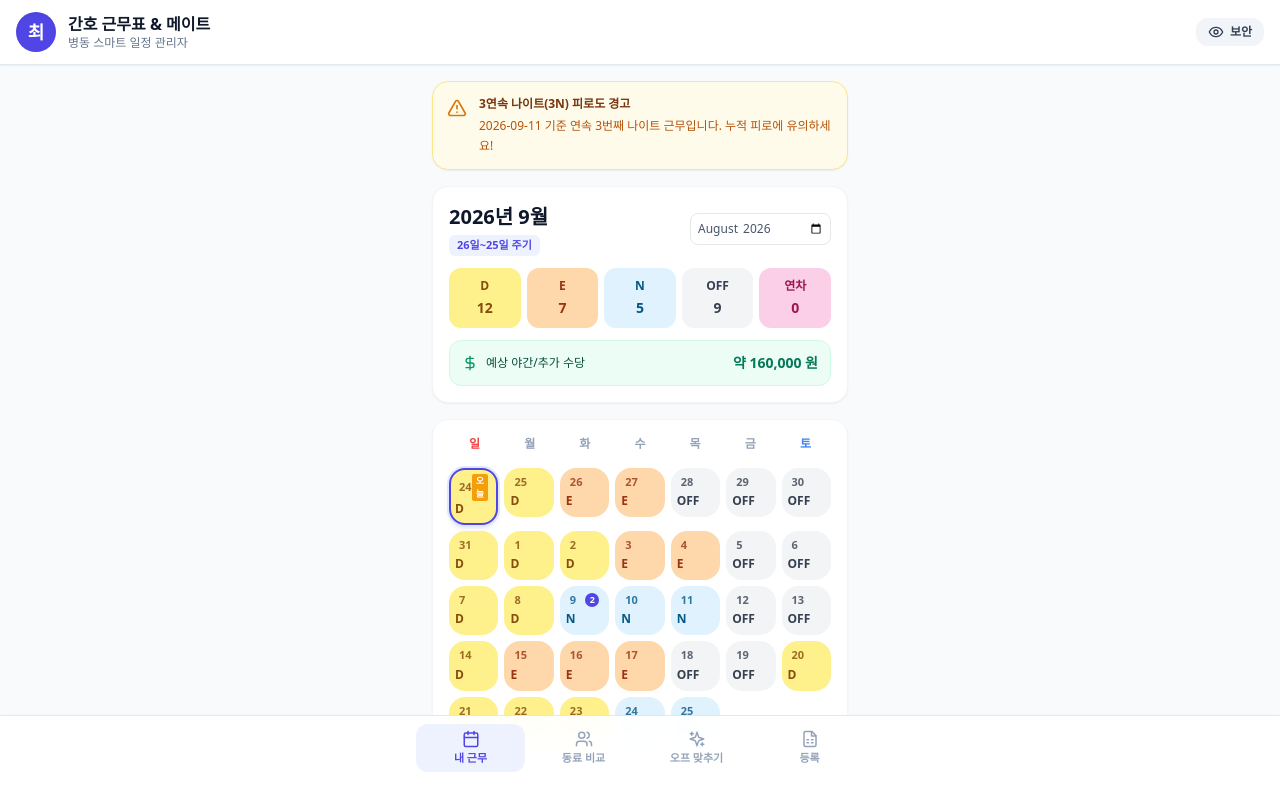
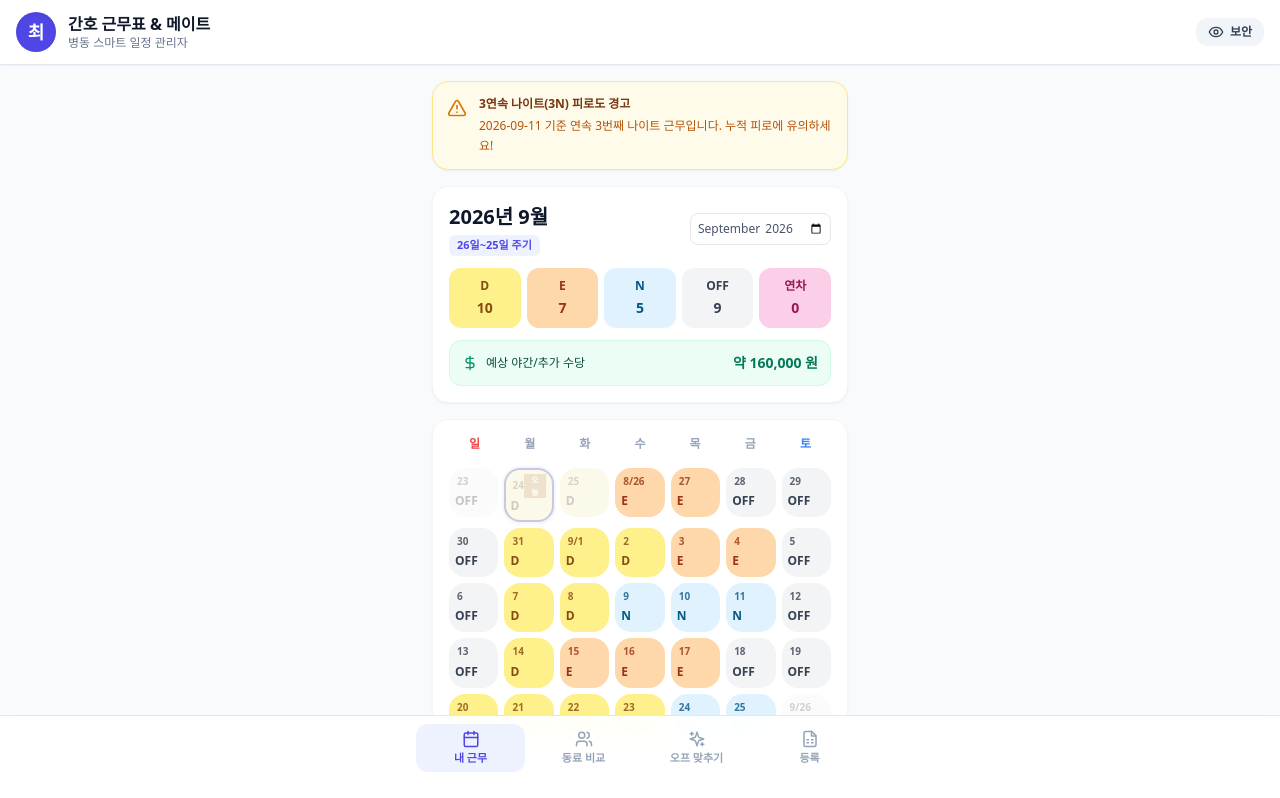
Before and after one commit to Choiseonkyeong/nurse-shift-calendar, a React (Vite) app: page / in a window 1280 px wide. Shown: the top 798 px of the page. Built offline with nearby package versions, Linux system fonts and the light colour scheme.

Commit message:
Update App.jsx

```diff
--- a/App.jsx
+++ b/App.jsx
@@ -1,4 +1,4 @@
-import React, { useState, useEffect } from 'react';
+import React, { useState } from 'react';
 import {
   Calendar, Users, Heart, AlertTriangle,
   DollarSign, Eye, EyeOff, FileSpreadsheet, Sparkles, Upload
@@ -13,7 +13,6 @@ const SHIFT_TYPES = {
   연차: { name: 'Annual', time: '연차 휴가', color: '#FBCFE8', textColor: '#9D174D' }
 };
 
-// YYYY-MM-DD 포맷 반환 함수
 const getTodayString = () => {
   const d = new Date();
   const year = d.getFullYear();
@@ -22,41 +21,35 @@ const getTodayString = () => {
   return `${year}-${month}-${day}`;
 };
 
-const getTodayMonthString = () => {
-  const d = new Date();
-  const year = d.getFullYear();
-  const month = String(d.getMonth() + 1).padStart(2, '0');
-  return `${year}-${month}`;
-};
-
 export default function App() {
   const todayStr = getTodayString();
-  const todayMonthStr = getTodayMonthString();
 
   const [activeTab, setActiveTab] = useState('my-shift');
-  const [baseMonth, setBaseMonth] = useState(todayMonthStr);
+  const [baseMonth, setBaseMonth] = useState('2026-09');
   const [userName] = useState('최수민');
-
-  // 오늘 날짜가 기본 선택되도록 설정
   const [selectedDate, setSelectedDate] = useState(todayStr);
 
   const [myShifts, setMyShifts] = useState({
-    '2026-08-24': 'D', '2026-08-25': 'D', '2026-08-26': 'E', '2026-08-27': 'E', '2026-08-28': 'OFF',
-    '2026-08-29': 'OFF', '2026-08-30': 'OFF', '2026-08-31': 'D', '2026-09-01': 'D', '2026-09-02': 'D',
-    '2026-09-03': 'E', '2026-09-04': 'E', '2026-09-05': 'OFF', '2026-09-06': 'OFF', '2026-09-07': 'D',
-    '2026-09-08': 'D', '2026-09-09': 'N', '2026-09-10': 'N', '2026-09-11': 'N', '2026-09-12': 'OFF',
-    '2026-09-13': 'OFF', '2026-09-14': 'D', '2026-09-15': 'E', '2026-09-16': 'E', '2026-09-17': 'E',
-    '2026-09-18': 'OFF', '2026-09-19': 'OFF', '2026-09-20': 'D', '2026-09-21': 'D', '2026-09-22': 'D',
-    '2026-09-23': 'D', '2026-09-24': 'N', '2026-09-25': 'N'
+    // 이전 달 영역 (비활성/투명 처리 대상)
+    '2026-08-23': 'OFF', '2026-08-24': 'D', '2026-08-25': 'D',
+    // 9월 주기 (8/26 ~ 9/25) - 활성 구간
+    '2026-08-26': 'E', '2026-08-27': 'E', '2026-08-28': 'OFF', '2026-08-29': 'OFF', '2026-08-30': 'OFF',
+    '2026-08-31': 'D', '2026-09-01': 'D', '2026-09-02': 'D', '2026-09-03': 'E', '2026-09-04': 'E',
+    '2026-09-05': 'OFF', '2026-09-06': 'OFF', '2026-09-07': 'D', '2026-09-08': 'D', '2026-09-09': 'N',
+    '2026-09-10': 'N', '2026-09-11': 'N', '2026-09-12': 'OFF', '2026-09-13': 'OFF', '2026-09-14': 'D',
+    '2026-09-15': 'E', '2026-09-16': 'E', '2026-09-17': 'E', '2026-09-18': 'OFF', '2026-09-19': 'OFF',
+    '2026-09-20': 'D', '2026-09-21': 'D', '2026-09-22': 'D', '2026-09-23': 'D', '2026-09-24': 'N', '2026-09-25': 'N',
+    // 다음 달 영역 (비활성/투명 처리 대상)
+    '2026-09-26': 'OFF', '2026-09-27': 'OFF'
   });
 
   const [memos, setMemos] = useState({
     '2026-08-24': [
-      { id: 1, type: '인수인계', time: '08:00', text: '인수인계 및 정기 V/S 체크', alert: '알림 없음', checked: false }
+      { id: 1, type: '인수인계', time: '08:00', text: '인수인계 및 정기 V/S 체크', checked: false }
     ],
     '2026-09-09': [
-      { id: 2, type: '인수인계', time: '14:00', text: '502호 중증 환자 수혈 및 V/S 체크 예정', alert: '30분전', checked: false },
-      { id: 3, type: '중요/공지', time: '16:00', text: '16시 병동 수당/인수인계 컨퍼런스 참석', alert: '알림 없음', checked: true }
+      { id: 2, type: '인수인계', time: '14:00', text: '502호 중증 환자 수혈 및 V/S 체크 예정', checked: false },
+      { id: 3, type: '중요/공지', time: '16:00', text: '16시 병동 수당/인수인계 컨퍼런스 참석', checked: true }
     ]
   });
 
@@ -68,10 +61,21 @@ export default function App() {
 
   const friends = [
     { name: '김민지', shifts: { '2026-09-05': 'OFF', '2026-09-06': 'OFF', '2026-09-09': 'E' } },
-    { name: '정수진', shifts: { '2026-09-05': 'OFF', '2026-09-12': 'OFF', '2026-09-09': 'N' } },
-    { name: '박지현', shifts: { '2026-09-05': 'OFF' } },
-    { name: '이서연', shifts: { '2026-09-05': 'OFF' } }
+    { name: '정수진', shifts: { '2026-09-05': 'OFF', '2026-09-12': 'OFF', '2026-09-09': 'N' } }
   ];
+
+  // 선택된 baseMonth(예: 2026-09) 주기에 속하는 날짜인지 판단 (전월 26일 ~ 당월 25일)
+  const isDateInCurrentPeriod = (dateStr) => {
+    const [targetYear, targetMonth] = baseMonth.split('-').map(Number);
+    const date = new Date(dateStr);
+
+    // 시작일: 전월 26일
+    const startDate = new Date(targetYear, targetMonth - 2, 26);
+    // 종료일: 당월 25일
+    const endDate = new Date(targetYear, targetMonth - 1, 25);
+
+    return date >= startDate && date <= endDate;
+  };
 
   const handleFileUpload = (e) => {
     const file = e.target.files[0];
@@ -81,13 +85,9 @@ export default function App() {
     reader.onload = (evt) => {
       const bstr = evt.target.result;
       const wb = XLSX.read(bstr, { type: 'binary' });
-      const wsname = wb.SheetNames[0];
-      const ws = wb.Sheets[wsname];
+      const ws = wb.Sheets[wb.SheetNames[0]];
       const data = XLSX.utils.sheet_to_json(ws, { header: 1 });
-
-      if (data.length > 0) {
-        parseMatrixData(data);
-      }
+      if (data.length > 0) parseMatrixData(data);
     };
     reader.readAsBinaryString(file);
   };
@@ -121,43 +121,19 @@ export default function App() {
 
   const handleAddMemo = () => {
     if (!memoText.trim()) return;
-    const newEntry = {
-      id: Date.now(),
-      type: memoCategory,
-      time: memoTime || '자율',
-      text: memoText,
-      checked: false
-    };
     setMemos({
       ...memos,
-      [selectedDate]: [...(memos[selectedDate] || []), newEntry]
+      [selectedDate]: [...(memos[selectedDate] || []), {
+        id: Date.now(), type: memoCategory, time: memoTime || '자율', text: memoText, checked: false
+      }]
     });
     setMemoText('');
     setMemoTime('');
   };
 
-  const handleToggleMemo = (date, id) => {
-    setMemos({
-      ...memos,
-      [date]: memos[date].map(m => m.id === id ? { ...m, checked: !m.checked } : m)
-    });
+  const getShiftCount = (code) => {
+    return Object.entries(myShifts).filter(([d, c]) => c === code && isDateInCurrentPeriod(d)).length;
   };
-
-  const handleDeleteMemo = (date, id) => {
-    setMemos({
-      ...memos,
-      [date]: memos[date].filter(m => m.id !== id)
-    });
-  };
-
-  const handleParsePaste = () => {
-    if (!pastedText.trim()) return;
-    const lines = pastedText.trim().split('\n').map(l => l.split('\t'));
-    parseMatrixData(lines);
-    setPastedText('');
-  };
-
-  const getShiftCount = (code) => Object.values(myShifts).filter(c => c === code).length;
 
   return (
     <div className="min-h-screen bg-slate-50 text-slate-800 pb-28 font-sans">
@@ -223,6 +199,7 @@ export default function App() {
               </div>
             </div>
 
+            {/* Calendar View */}
             <div className="bg-white p-4 rounded-2xl shadow-sm border border-slate-100 space-y-2">
               <div className="grid grid-cols-7 gap-1 text-center text-xs font-bold text-slate-400 pb-2">
                 <span className="text-red-500">일</span><span>월</span><span>화</span><span>수</span><span>목</span><span>금</span><span className="text-blue-500">토</span>
@@ -230,37 +207,41 @@ export default function App() {
 
               <div className="grid grid-cols-7 gap-1.5">
                 {Object.entries(myShifts).map(([dateStr, code]) => {
-                  const dayNum = dateStr.split('-')[2];
+                  const [y, m, d] = dateStr.split('-');
+                  const dayNum = parseInt(d, 10);
+                  const monthNum = parseInt(m, 10);
+
                   const info = SHIFT_TYPES[code] || SHIFT_TYPES.OFF;
+                  const isCurrentPeriod = isDateInCurrentPeriod(dateStr);
                   const isSelected = dateStr === selectedDate;
                   const isToday = dateStr === todayStr;
                   const dayMemos = memos[dateStr] || [];
+
+                  // 월이 바뀌는 첫 번째날(1일 또는 26일)에 월 라벨 표시 (예: 8/26, 9/1)
+                  const showMonthLabel = dayNum === 1 || dayNum === 26;
 
                   return (
                     <button
                       key={dateStr}
                       onClick={() => setSelectedDate(dateStr)}
                       className={`relative aspect-square rounded-2xl p-1 flex flex-col justify-between transition-all border-2 ${
+                        !isCurrentPeriod ? 'opacity-30 saturate-50' : 'opacity-100'
+                      } ${
                         isSelected
-                          ? 'border-indigo-600 shadow-md ring-2 ring-indigo-100'
+                          ? 'border-indigo-600 shadow-md ring-2 ring-indigo-100 z-10'
                           : isToday
-                            ? 'border-amber-400 ring-2 ring-amber-100'
+                            ? 'border-amber-500 ring-2 ring-amber-100'
                             : 'border-transparent'
                       }`}
                       style={{ backgroundColor: info.color }}
                     >
-                      <div className="flex justify-between items-center w-full px-1">
-                        <span className="text-[11px] font-bold opacity-80" style={{ color: info.textColor }}>
-                          {parseInt(dayNum, 10)}
+                      <div className="flex justify-between items-center w-full px-0.5">
+                        <span className="text-[10px] font-bold opacity-80" style={{ color: info.textColor }}>
+                          {showMonthLabel ? `${monthNum}/${dayNum}` : dayNum}
                         </span>
                         {isToday && (
-                          <span className="text-[9px] bg-amber-500 text-white font-extrabold px-1 rounded-sm">
+                          <span className="text-[8px] bg-amber-500 text-white font-extrabold px-1 rounded-xs">
                             오늘
-                          </span>
-                        )}
-                        {dayMemos.length > 0 && !isToday && (
-                          <span className="w-3.5 h-3.5 bg-indigo-600 text-white rounded-full text-[9px] flex items-center justify-center font-extrabold">
-                            {dayMemos.length}
                           </span>
                         )}
                       </div>
@@ -273,10 +254,11 @@ export default function App() {
               </div>
             </div>
 
+            {/* Memo Section */}
             <div className="bg-white p-4 rounded-2xl shadow-sm border border-slate-100 space-y-3">
               <div className="flex justify-between items-center border-b pb-2">
-                <span className="font-bold text-slate-800 text-sm flex items-center gap-2">
-                  <span>📅 {selectedDate} {selectedDate === todayStr ? '(오늘)' : ''} 메모 & 알림</span>
+                <span className="font-bold text-slate-800 text-sm">
+                  📅 {selectedDate} {selectedDate === todayStr ? '(오늘)' : ''} 메모 & 알림
                 </span>
                 <span className="text-xs text-indigo-600 font-semibold bg-indigo-50 px-2.5 py-1 rounded-lg">
                   {SHIFT_TYPES[myShifts[selectedDate]]?.name || '근무'} ({SHIFT_TYPES[myShifts[selectedDate]]?.time})
@@ -336,7 +318,12 @@ export default function App() {
                         <input
                           type="checkbox"
                           checked={m.checked}
-                          onChange={() => handleToggleMemo(selectedDate, m.id)}
+                          onChange={() => {
+                            setMemos({
+                              ...memos,
+                              [selectedDate]: memos[selectedDate].map(item => item.id === m.id ? { ...item, checked: !item.checked } : item)
+                            });
+                          }}
                           className="w-4 h-4 rounded text-indigo-600 focus:ring-indigo-500"
                         />
                         <div className="space-y-0.5">
@@ -348,7 +335,12 @@ export default function App() {
                         </div>
                       </div>
                       <button
-                        onClick={() => handleDeleteMemo(selectedDate, m.id)}
+                        onClick={() => {
+                          setMemos({
+                            ...memos,
+                            [selectedDate]: memos[selectedDate].filter(item => item.id !== m.id)
+                          });
+                        }}
                         className="text-slate-300 hover:text-red-500 p-1"
                       >
                         ✕
@@ -380,7 +372,7 @@ export default function App() {
             <h2 className="font-bold text-base flex items-center gap-2 text-pink-600"><Heart size={18} /> 같이 쉬는 날 (OFF Match)</h2>
             <div className="p-3.5 bg-pink-50 border border-pink-100 text-pink-800 rounded-xl text-xs space-y-1">
               <p className="font-bold text-sm">🎉 9월 5일(토) 동시 휴무!</p>
-              <p>{privacyBlur ? '사용자' : userName}, 김민지, 정수진, 박지현 쌤이 같이 쉬는 날입니다.</p>
+              <p>{privacyBlur ? '사용자' : userName}, 김민지, 정수진 쌤이 같이 쉬는 날입니다.</p>
             </div>
           </div>
         )}
@@ -416,7 +408,12 @@ export default function App() {
                 className="w-full text-xs p-3 border rounded-xl bg-slate-50 focus:bg-white focus:ring-2 focus:ring-indigo-500 outline-none"
               />
               <button
-                onClick={handleParsePaste}
+                onClick={() => {
+                  if (!pastedText.trim()) return;
+                  const lines = pastedText.trim().split('\n').map(l => l.split('\t'));
+                  parseMatrixData(lines);
+                  setPastedText('');
+                }}
                 className="w-full bg-slate-800 text-white font-bold py-2.5 rounded-xl text-xs hover:bg-slate-900 transition"
               >
                 텍스트 파싱 등록
```
